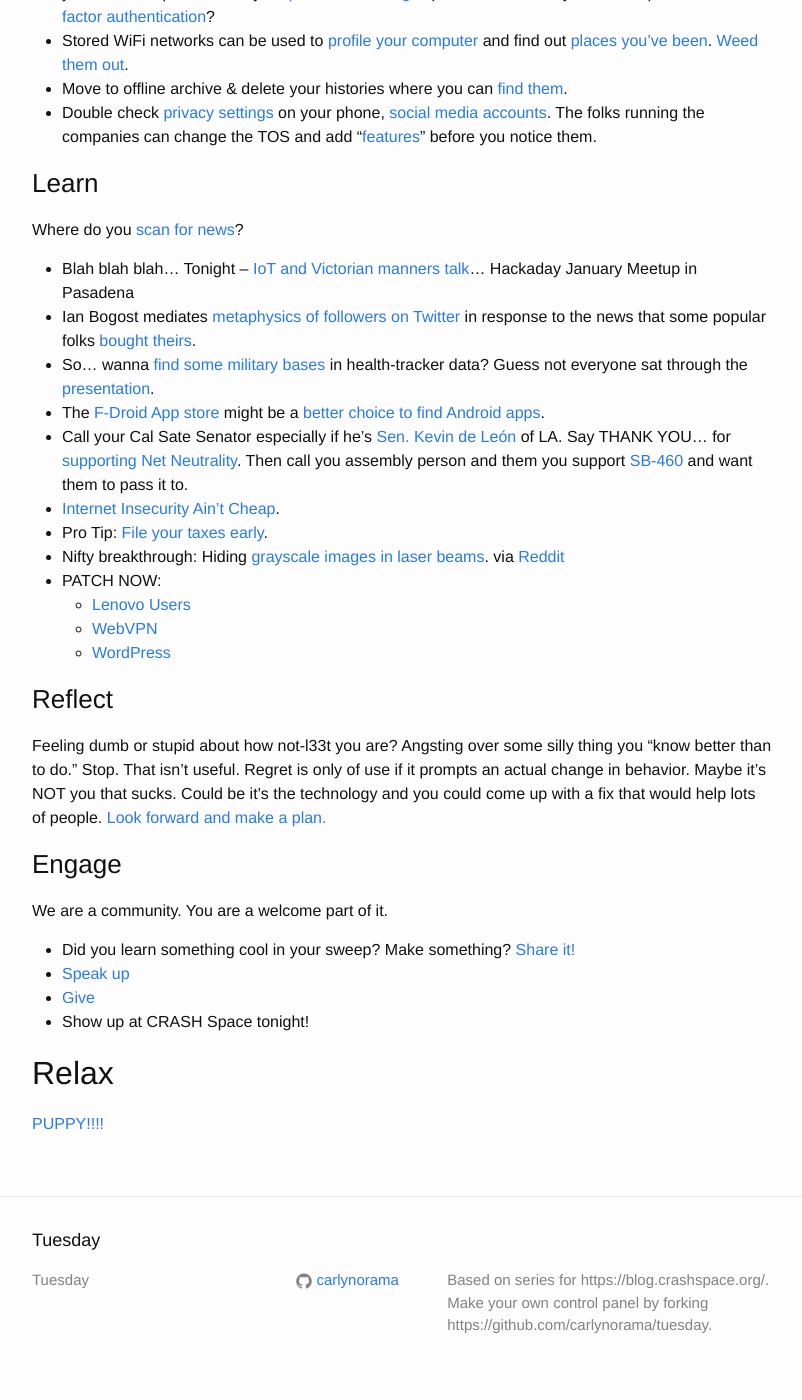
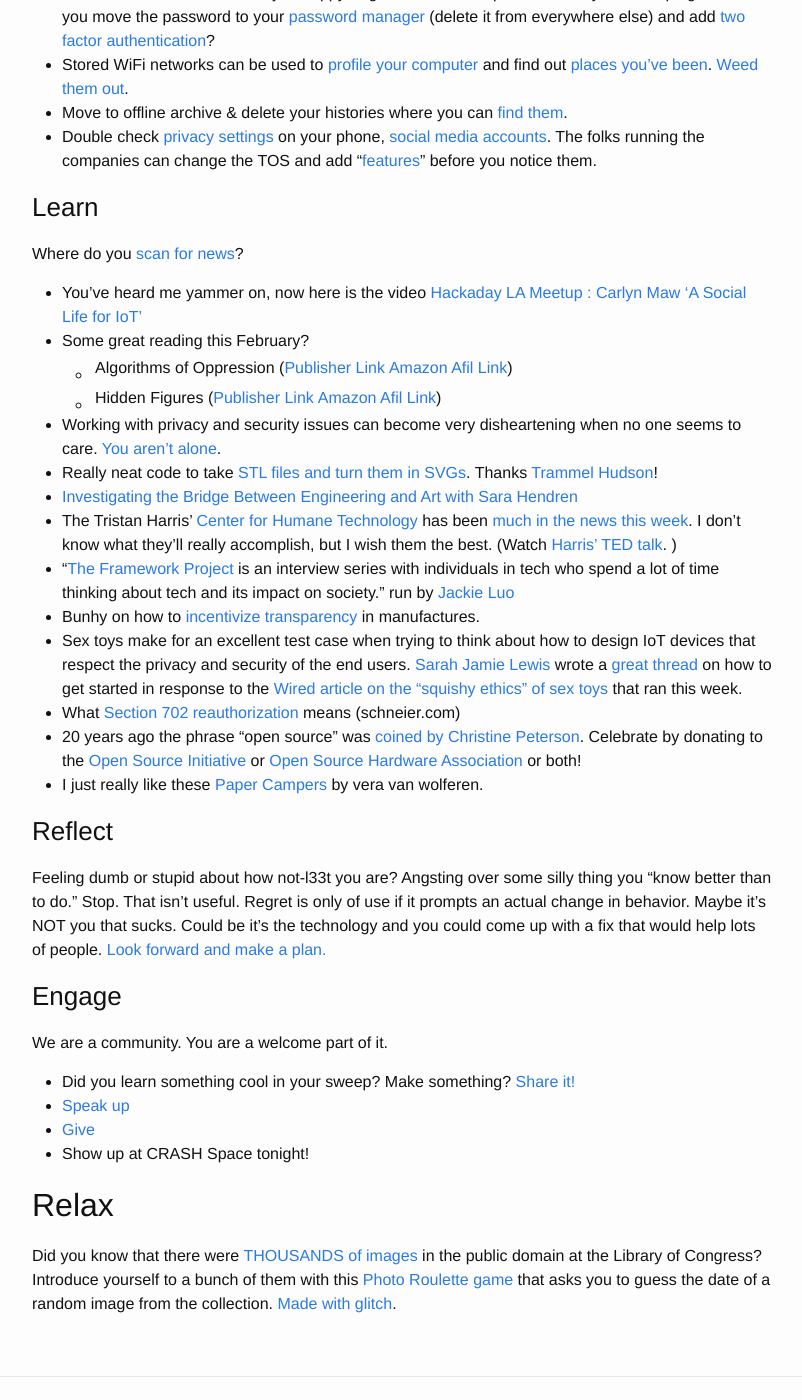
Before and after one commit to CRASHSpace/tuesday, a Jekyll site: the page built from _posts/2018-02-06-tuesday-sweep.md, in a window 1280 px wide and 1400 px high, scrolled down 771 px. Shown: the whole window, without its empty margins (238-1040 px from the left). Built offline with Jekyll 4.4.1, drawn with Linux system fonts in a browser that asks for light colours; some of the changed text lies outside the part shown.

Commit message:
actually content for Feb 6

```diff
--- a/_posts/2018-02-06-tuesday-sweep.md
+++ b/_posts/2018-02-06-tuesday-sweep.md
@@ -7,9 +7,9 @@
 ---
 
 Post on [CRASH Space](https://blog.crashspace.org/2018/02/tuesday-sweep-6-february-2018/)
+Your weekly reminder to back up your data, update software and otherwise pay attention to your digital environment. (Oh, and to go to the CRASH Space meeting…)
 
-
-Your weekly reminder to back up your data, update software and otherwise pay attention to your digital environment. (Oh, and to go to the CRASH Space meeting…)
+As I am writing up I am listening to the Senate Hearing: [Data Security and Bug Bounty Programs: Lessons Learned from the Uber Breach and Security Researchers](https://www.commerce.senate.gov/public/index.cfm/hearings?ID=73871FA8-29AD-4ED5-ABB8-C86B4BE4E0A3)
 
 ### Jump in Here
 
@@ -33,18 +33,20 @@
 
 Where do you [scan for news](https://carlynorama.github.io/tuesday/learn/)?
 
-*   Blah blah blah… Tonight – [IoT and Victorian manners talk](https://www.meetup.com/Hackaday-Los-Angeles/events/246422397/)… Hackaday January Meetup in Pasadena
-*   Ian Bogost mediates [metaphysics of followers on Twitter](https://www.theatlantic.com/technology/archive/2018/01/all-followers-are-fake-followers/551789/) in response to the news that some popular folks [bought theirs](https://www.nytimes.com/interactive/2018/01/27/technology/social-media-bots.html).
-*   So… wanna [find some military bases](https://www.wired.com/story/strava-heat-map-military-bases-fitness-trackers-privacy/) in health-tracker data? Guess not everyone sat through the [presentation](https://blog.crashspace.org/2016/12/one-thing-to-do-today-if-one-must-use-social-media-follow-army-rules/).
-*   The [F-Droid App store](https://f-droid.org/en/) might be a [better choice to find Android apps](https://www.wired.com/story/android-users-to-avoid-malware-ditch-googles-app-store/).
-*   Call your Cal Sate Senator especially if he’s [Sen. Kevin de León](http://sd24.senate.ca.gov/) of LA. Say THANK YOU… for [supporting Net Neutrality](https://arstechnica.com/tech-policy/2018/01/california-senate-approves-net-neutrality-law-in-defiance-of-fcc/). Then call you assembly person and them you support [SB-460](https://leginfo.legislature.ca.gov/faces/billTextClient.xhtml?bill_id=201720180SB460) and want them to pass it to.
-*   [Internet Insecurity Ain’t Cheap](https://www.schneier.com/blog/archives/2018/01/estimating_the_.html).
-*   Pro Tip: [File your taxes early](https://krebsonsecurity.com/2018/01/file-your-taxes-before-scammers-do-it-for-you/).
-*   Nifty breakthrough: Hiding [grayscale images in laser beams](https://www.nature.com/articles/lsa2017129). via [Reddit](https://www.reddit.com/r/science/comments/7tx993/highresolution_grayscale_image_hidden_in_a_laser/)
-*   PATCH NOW:
-    *   [Lenovo Users](https://arstechnica.com/information-technology/2018/01/lenovo-fixes-hard-coded-password-and-weak-crypto-in-fingerprint-manager/)
-    *   [WebVPN](https://arstechnica.com/information-technology/2018/01/cisco-drops-a-mega-vulnerability-alert-for-vpn-devices/)
-    *   [WordPress](https://arstechnica.com/information-technology/2018/01/more-than-2000-wordpress-websites-are-infected-with-a-keylogger/)
+*   You’ve heard me yammer on, now here is the video [Hackaday LA Meetup : Carlyn Maw ‘A Social Life for IoT’](https://www.youtube.com/watch?v=hxkCkd8psEM&feature=youtu.be&ab_channel=HACKADAY)
+*   Some great reading this February?
+    *   Algorithms of Oppression ([Publisher Link](https://nyupress.org/books/9781479837243/) | [Amazon Afil Link](http://amzn.to/2C0hy6j))
+    *   Hidden Figures ([Publisher Link](https://www.harpercollins.com/9780062798954/hidden-figures-illustrated-edition) | [Amazon Afil Link](http://amzn.to/2BZLVto))
+*   Working with privacy and security issues can become very disheartening when no one seems to care. [You aren’t alone](https://hackernoon.com/dealing-with-security-nihilists-b08e9f87052c).
+*   Really neat code to take [STL files and turn them in SVGs](https://trmm.net/Hidden_Wireframe). Thanks [Trammel Hudson](https://trmm.net)!
+*   [Investigating the Bridge Between Engineering and Art with Sara Hendren](https://makezine.com/2018/02/02/engineering-art-bridge/)
+*   The Tristan Harris’ [Center for Humane Technology](http://humanetech.com/) has been [much in](https://www.theatlantic.com/technology/archive/2017/09/saving-the-world-from-code/540393/) [the news](https://www.nytimes.com/2018/02/04/technology/early-facebook-google-employees-fight-tech.html) [this week](https://www.npr.org/sections/ed/2018/02/05/579554273/screen-addiction-among-teens-is-there-such-a-thing). I don’t know what they’ll really accomplish, but I wish them the best. (Watch [Harris’ TED talk](https://www.youtube.com/watch?v=C74amJRp730&ab_channel=TED). )
+*   “[The Framework Project](https://www.theframeworkproject.com) is an interview series with individuals in tech who spend a lot of time thinking about tech and its impact on society.” run by [Jackie Luo](http://jackieluo.com/)
+*   Bunhy on how to [incentivize transparency](https://www.bunniestudios.com/blog/?p=5127) in manufactures.
+*   Sex toys make for an excellent test case when trying to think about how to design IoT devices that respect the privacy and security of the end users. [Sarah Jamie Lewis](https://mobile.twitter.com/SarahJamieLewis/) wrote a [great thread](https://mobile.twitter.com/SarahJamieLewis/status/960319775149731842) on how to get started in response to the [Wired article on the “squishy ethics” of sex toys](https://www.wired.com/story/sex-robot-ethics/) that ran this week.
+*   What [Section 702 reauthorization](https://www.schneier.com/blog/archives/2018/01/after_section_7.html) means (schneier.com)
+*   20 years ago the phrase “open source” was [coined by Christine Peterson](https://opensource.com/article/18/2/coining-term-open-source-software). Celebrate by donating to the [Open Source Initiative](https://opensource.org/donate) or [Open Source Hardware Association](https://www.oshwa.org/) or both!
+*   I just really like these [Paper Campers](https://www.designboom.com/art/vera-van-wolferen-paper-campers-02-04-2018/) by vera van wolferen.
 
 ### Reflect
 
@@ -61,4 +63,4 @@
 
 ## Relax
 
-[PUPPY!!!!](https://i.imgur.com/nxOU7qr.gifv)
+Did you know that there were [THOUSANDS of images](https://www.loc.gov/pictures/) in the public domain at the Library of Congress? Introduce yourself to a bunch of them with this [Photo Roulette game](https://loc-photo-roulette.glitch.me/) that asks you to guess the date of a random image from the collection. [Made with glitch](https://glitch.com/).
```
